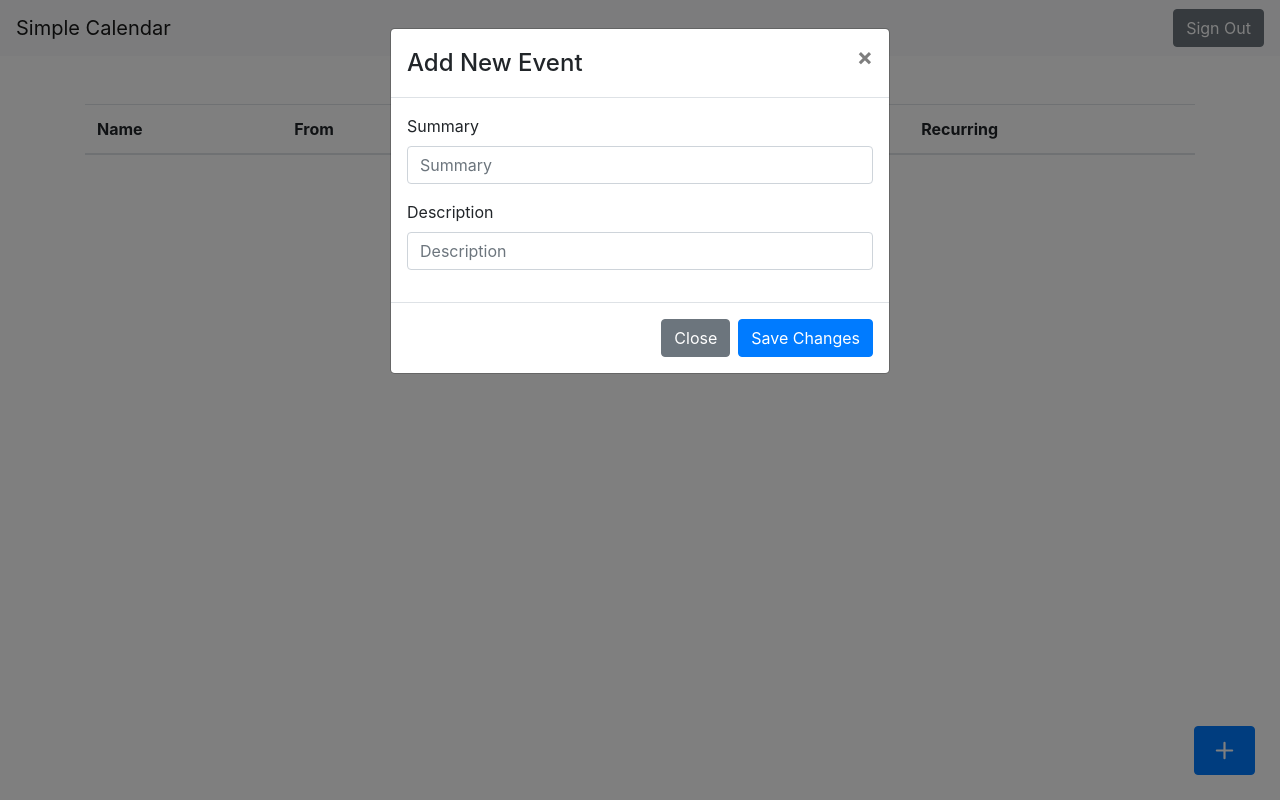
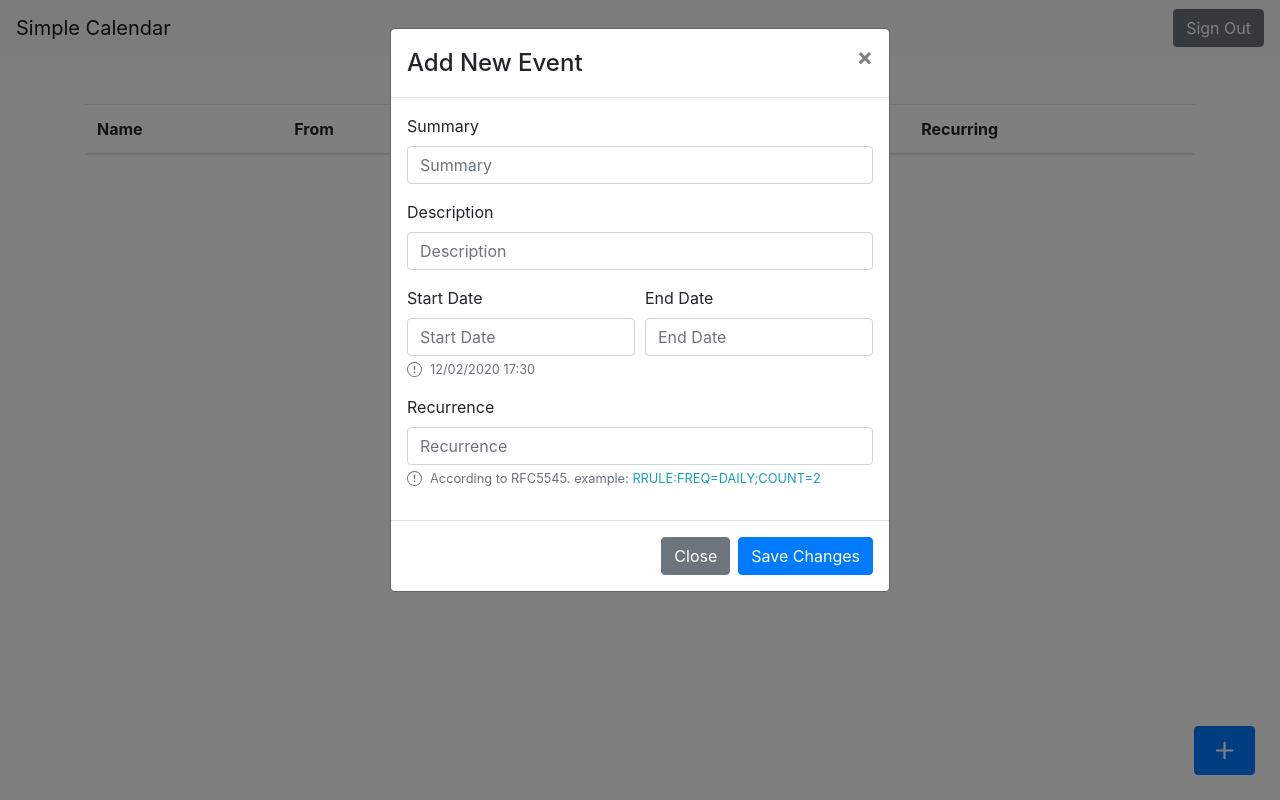
Before and after one commit to code-che/myCalendar, a Next.js app: page / in a window 1280 px wide. Both pictures are taken after a click on the button 1224 px from the left and 750 px from the top of the page. Built offline with nearby package versions, Linux system fonts and the light colour scheme.

Commit message:
Date and recurrence added to new event form

```diff
--- a/components/NewEventModal.js
+++ b/components/NewEventModal.js
@@ -1,33 +1,54 @@
 import { Button, Col, Form, Modal } from 'react-bootstrap';
 import { useState } from 'react';
+import moment from 'moment';
 import { addNewEvent } from '../utils/googleCalendartApis';
 
 const NewEventModal = ({ setShow, show }) => {
-  const [formState, setForm] = useState({ summary: '', description: '' });
+  const [formState, setForm] = useState({
+    summary: '',
+    description: '',
+    startDate: '',
+    endDate: '',
+    recurrence: [],
+  });
 
   const handleSubmit = (e) => {
     e.preventDefault();
 
     addNewEvent({
-      ...formState,
-      //FIXME: It's hardcode!!!
+      summary: formState.summary,
+      description: formState.description,
       start: {
-        dateTime: '2020-12-26T09:00:00-07:00',
+        dateTime: moment(formState.startDate, 'MM/DD/YYYY HH:mm').format(),
         timeZone: 'Asia/Tehran',
       },
       end: {
-        dateTime: '2020-12-26T17:00:00-07:00',
+        dateTime: moment(formState.endDate, 'MM/DD/YYYY HH:mm').format(),
         timeZone: 'Asia/Tehran',
       },
+      recurrence: [formState.recurrence],
+    });
+
+    handleModal();
+  };
+
+  const handleChange = ({ target }) => {
+    setForm({ ...formState, [target.name]: target.value });
+  };
+
+  const handleModal = () => {
+    setShow(false);
+    setForm({
+      summary: '',
+      description: '',
+      startDate: '',
+      endDate: '',
+      recurrence: [],
     });
   };
 
-  const handleChange = ({ target }) => {
-    setForm({ [target.name]: target.value });
-  };
-
   return (
-    <Modal show={show} onHide={() => setShow(false)}>
+    <Modal show={show} onHide={handleModal}>
       <Modal.Header closeButton>
         <Modal.Title>Add New Event</Modal.Title>
       </Modal.Header>
@@ -60,22 +81,69 @@ const NewEventModal = ({ setShow, show }) => {
                 />
               </Form.Group>
             </Col>
-            {/*<Col xs={6}>*/}
-            {/*  <Form.Group controlId="formGroupStartDate">*/}
-            {/*    <Form.Label>Start Date</Form.Label>*/}
-            {/*    <Form.Control type="text" placeholder="Start Date" />*/}
-            {/*  </Form.Group>*/}
-            {/*</Col>*/}
-            {/*<Col xs={6}>*/}
-            {/*  <Form.Group controlId="formGroupEndDate">*/}
-            {/*    <Form.Label>End Date</Form.Label>*/}
-            {/*    <Form.Control type="text" placeholder="End Date" />*/}
-            {/*  </Form.Group>*/}
-            {/*</Col>*/}
+            <Col xs={6}>
+              <Form.Group controlId="formGroupStartDate">
+                <Form.Label>Start Date</Form.Label>
+                <Form.Control
+                  required
+                  type="text"
+                  placeholder="Start Date"
+                  name="startDate"
+                  value={formState.startDate}
+                  onChange={handleChange}
+                />
+                <div className="text-muted d-flex align-items-center mt-1">
+                  <img
+                    src="/exclamation-circle.svg"
+                    alt="Hint"
+                    className="mr-2"
+                    width={15}
+                  />
+                  <small>12/02/2020 17:30</small>
+                </div>
+              </Form.Group>
+            </Col>
+            <Col xs={6}>
+              <Form.Group controlId="formGroupEndDate">
+                <Form.Label>End Date</Form.Label>
+                <Form.Control
+                  required
+                  type="text"
+                  placeholder="End Date"
+                  name="endDate"
+                  value={formState.endDate}
+                  onChange={handleChange}
+                />
+              </Form.Group>
+            </Col>
+            <Col xs={12}>
+              <Form.Group controlId="formGroupRecurrence">
+                <Form.Label>Recurrence</Form.Label>
+                <Form.Control
+                  type="text"
+                  placeholder="Recurrence"
+                  name="recurrence"
+                  value={formState.recurrence}
+                  onChange={handleChange}
+                />
+                <div className="text-muted d-flex align-items-center mt-1">
+                  <img
+                    src="/exclamation-circle.svg"
+                    alt="Hint"
+                    className="mr-2"
+                    width={15}
+                  />
+                  <small>
+                    According to RFC5545. example:{' '}
+                    <span className="text-info">RRULE:FREQ=DAILY;COUNT=2</span>
+                  </small>
+                </div>
+              </Form.Group>
+            </Col>
           </Form.Row>
         </Modal.Body>
         <Modal.Footer>
-          <Button variant="secondary" onClick={() => setShow(false)}>
+          <Button variant="secondary" onClick={handleModal}>
             Close
           </Button>
           <Button variant="primary" type="submit">
```
Also changed, not shown: public/exclamation-circle.svg (added).
